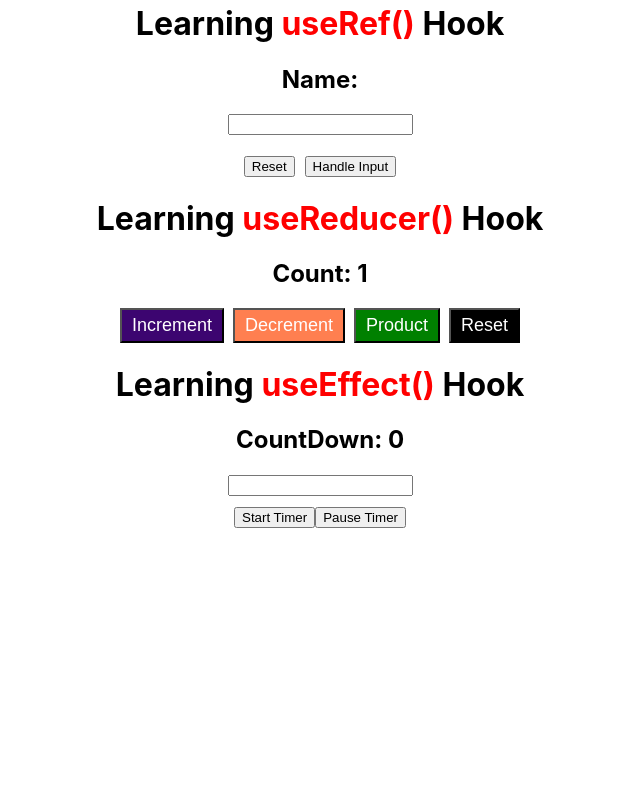
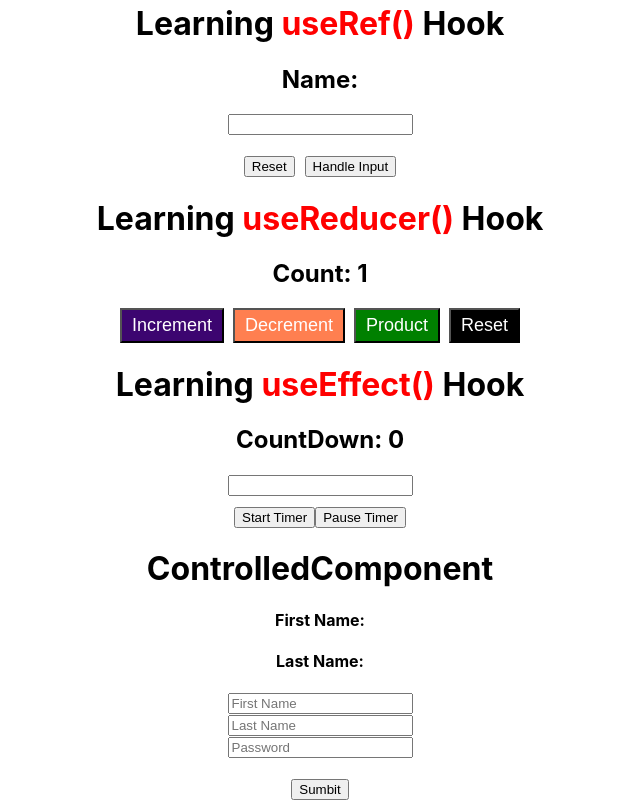
Before and after one commit to gauravgupta799/reactPractice, a React (Create React App) app: page / in a window 1280 px wide. Shown: the part 261-1061 px from the top of the page, without its empty margins (320-960 px from the left). Before the commit the page ends 800 px from the top, so only its background shows below. Built offline with nearby package versions, Linux system fonts and the light colour scheme; the HTML template or start-up script is replaced by a standard one.

Commit message:
controlled-component

```diff
--- a/src/App.js
+++ b/src/App.js
@@ -6,6 +6,7 @@ import UseCallback from './UseCallback';
 import UseRef from "./UseRef";
 import UseReducer from "./UseReducer";
 import UseEffect from './UseEffect';
+import ControlledComponent from './ControlledComponent';
 
 const context1 = createContext();
 const context2 = createContext();
@@ -26,6 +27,7 @@ function App() {
       <UseRef/>
       <UseReducer/>
       <UseEffect />
+      <ControlledComponent />
     </div>
   );
 }
--- /dev/null
+++ b/src/ControlledComponent.js
@@ -0,0 +1,40 @@
+import React,{useState} from 'react'
+
+const ControlledComponent = () => {
+    const [userData, setUserData] = useState({
+        fname:"", lname:"", password:""
+
+    })
+
+    const handleChange = (e) => {
+        const name = e.target.name;
+        const value= e.target.value;
+        setUserData({...userData,[name]:value})
+    }
+    const handleSubmit=(e)=>{
+        e.preventDefault();
+        console.log(userData)
+    }
+
+  return (
+    <div>
+        <h1>ControlledComponent</h1>
+        <h4>First Name:{userData.fname}</h4>
+        <h4>Last Name:{userData.lname}</h4>
+        <form onSubmit={handleSubmit}>
+            <input type="text" name="fname" placeholder="First Name" value={userData.fname} onChange={handleChange}/><br/>
+            <input type="text" name="lname" placeholder="Last Name" value={userData.lname} onChange={handleChange}/><br/>
+            <input type="password" name="password" placeholder="Password" value={userData.password} onChange={handleChange}/><br/><br/>
+            <button>Sumbit</button>
+        </form>
+    </div>
+  )
+}
+
+export default ControlledComponent;
+
+
+
+
+
+//✅ Controlled Component: - The component which is controlled by React such as form handling, Suppose we have an input field with type=" text" and value="Jonh" property. If I try to change its value, we can't do it because the value "John" behaves like a prop in React so we can't change it because props are read-only and can transfer one component to another but can't change it. If we want to change its value, we can use the defaultValue property like defaultValue="John".But suppose we want to apply validation on its value then we can't do that. To do this we will have to use the event handler( onChange ) and useState() hook
```
